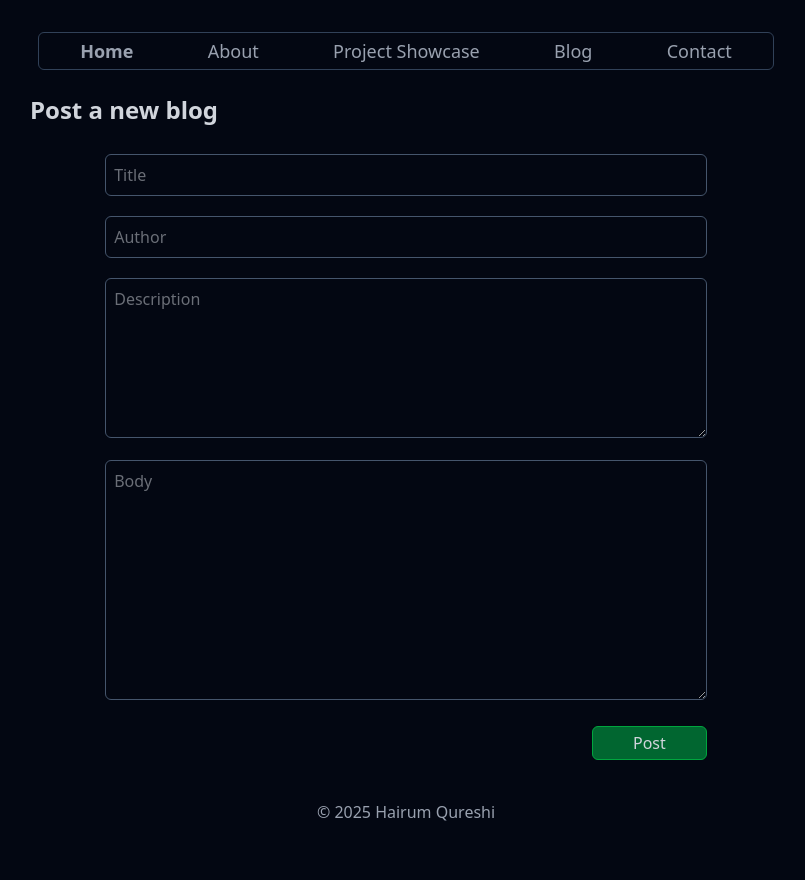
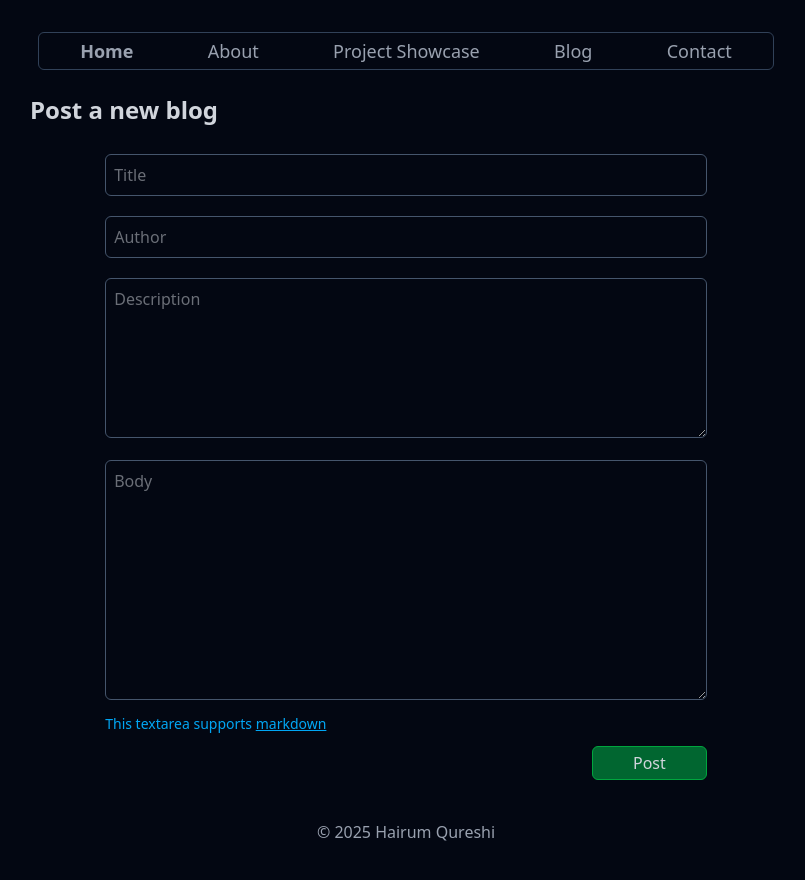
Before and after one commit to Hairum-Qureshi/personal-portfolio, a Next.js app: page /new-blog in a window 1280 px wide. Shown: the whole page, without its empty margins (234-1039 px from the left). Built offline with nearby package versions, Linux system fonts and the light colour scheme.

Commit message:
added note that informs users that the textarea supports markdown and links to markdown documentation

```diff
--- a/app/new-blog/page.tsx
+++ b/app/new-blog/page.tsx
@@ -1,5 +1,6 @@
 "use client";
 
+import Link from "next/link";
 import { redirect } from "next/navigation";
 import { useState } from "react";
 import { v4 as uuidv4 } from "uuid";
@@ -9,6 +10,8 @@ export default function PostBlog() {
 	const [blogBody, setBlogBody] = useState("");
 	const [blogAuthor, setBlogAuthor] = useState("");
 	const [blogDescription, setBlogDescription] = useState("");
+
+	// TODO - add character limits to all the inputs and textareas
 
 	function postBlog() {
 		if (
@@ -76,13 +79,18 @@ export default function PostBlog() {
 						value={blogDescription}
 						onChange={e => setBlogDescription(e.target.value)}
 					/>
-
 					<textarea
 						placeholder="Body"
 						className="border resize-y my-2 border-slate-600 rounded-md p-2 text-base w-full bg-transparent outline-none h-80 max-h-60 min-h-40"
 						value={blogBody}
 						onChange={e => setBlogBody(e.target.value)}
 					/>
+					<p className="text-sky-500 text-sm">
+						This textarea supports{" "}
+						<Link href="https://www.markdownguide.org/" className="underline">
+							markdown
+						</Link>
+					</p>
 
 					<button
 						className="flex ml-auto border border-green-600 rounded-md px-10 py-1 mt-3 bg-green-800 hover:cursor-pointer"
```
